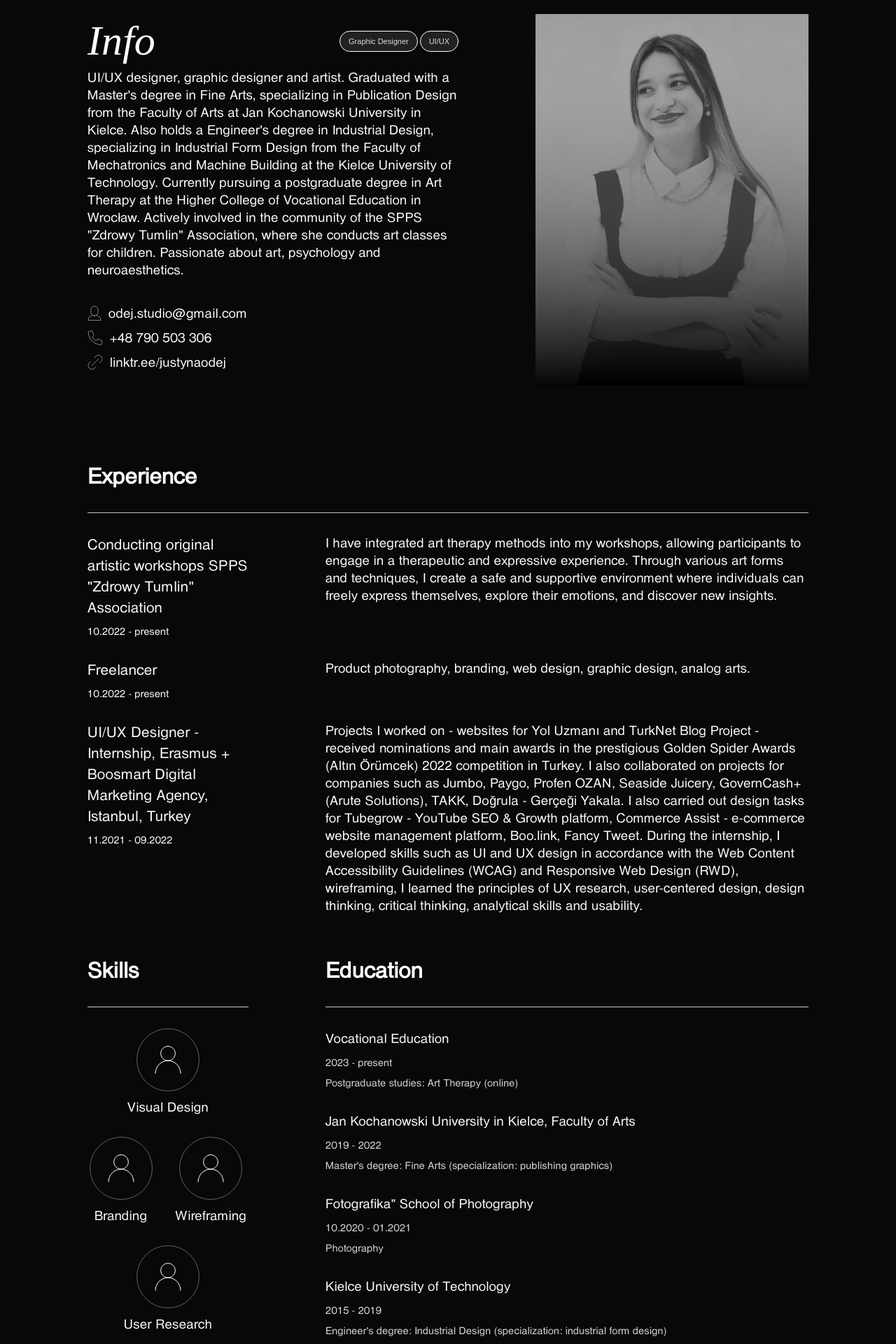
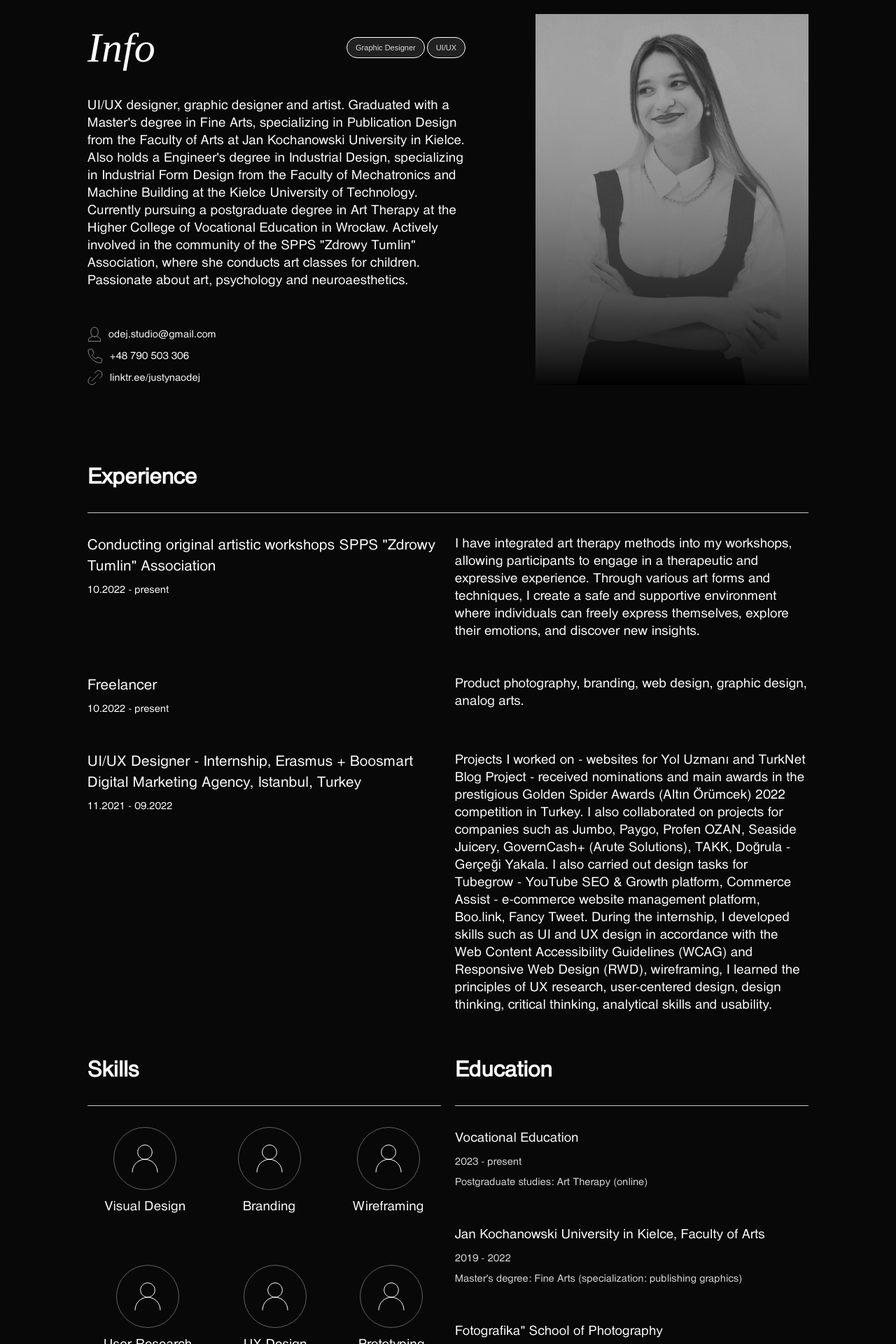
Before and after one commit to bartlomiej-frak/portfolio-page, a React (Create React App) app: page /Info in a window 1280 px wide. Shown: the part 160-2080 px from the top of the page at 70% size. Built offline with nearby package versions, Linux system fonts and the light colour scheme.

Commit message:
first-stage-all-done

```diff
--- a/src/content/CertificationsRender.jsx
+++ b/src/content/CertificationsRender.jsx
@@ -1,6 +1,6 @@
 function CertificationsRender() {
     return (
-        <div className="resume__section certifications">
+        <div className="section certifications">
             <div>
                 <h2>Graphic Design Foundations: Layout and Composition</h2>
                 <p>LinkedIn, apr 2023</p>
--- a/src/content/EducationRender.jsx
+++ b/src/content/EducationRender.jsx
@@ -1,6 +1,6 @@
 function EducationRender() {
     return (
-        <div className="resume__section edu">
+        <div className="section edu">
             <div>
                 <h2>Vocational Education</h2>
                 <p>2023 - present</p>
--- a/src/content/ExpRender.jsx
+++ b/src/content/ExpRender.jsx
@@ -1,7 +1,7 @@
 function ExpRender() {
     return (
-        <div className="resume__section exp">
-            <div className="exp__row">
+        <div className="section exp">
+            <div className="row">
                 <div>
                     <h2>Conducting original artistic workshops SPPS "Zdrowy Tumlin" Association</h2>
                     <p>10.2022 - present</p>
@@ -13,14 +13,14 @@ function ExpRender() {
                     freely express themselves, explore their emotions, and discover new insights.
                 </p>
             </div>
-            <div className="exp__row">
+            <div className="row">
                 <div>
                     <h2>Freelancer</h2>
                     <p>10.2022 - present</p>
                 </div>
                 <p>Product photography, branding, web design, graphic design, analog arts.</p>
             </div>
-            <div className="exp__row">
+            <div className="row">
                 <div>
                     <h2>
                         UI/UX Designer - Internship, Erasmus + Boosmart Digital Marketing Agency,
--- a/src/content/SkillsRender.jsx
+++ b/src/content/SkillsRender.jsx
@@ -1,6 +1,6 @@
 function SkillsRender() {
     return (
-        <div className="resume__section skills">
+        <div className="section skills">
             <div>
                 <img src="assets/iconui.svg" alt="visual_design" />
                 <p>Visual Design</p>
@@ -25,7 +25,7 @@ function SkillsRender() {
                 <img src="assets/iconui.svg" alt="visual_design" />
                 <p>Prototyping</p>
             </div>
-            <p>
+            <p className="other">
                 <span>Other:</span> teamwork; attention to detail; quick problem-solving and
                 decision-making; good work organization; project management;
             </p>
--- a/src/content/TollsRender.jsx
+++ b/src/content/TollsRender.jsx
@@ -18,7 +18,7 @@ function TollsRender() {
         return <Button key={tag} tag={tag} secondary />;
     });
 
-    return <div className="resume__section tolls">{renderTags}</div>;
+    return <div className="section tolls">{renderTags}</div>;
 }
 
 export default TollsRender;
--- a/src/pages/Info.jsx
+++ b/src/pages/Info.jsx
@@ -43,15 +43,15 @@ function Info() {
         <>
             <Navigation />
             <div className="info">
-                <section className="about">
-                    <div className="about__header">
+                <section className="info__intro">
+                    <div className="header">
                         <h1>Info</h1>
                         <div>
                             <Button tag="Graphic Designer" primary />
                             <Button tag="UI/UX" primary />
                         </div>
                     </div>
-                    <p className="about__description">
+                    <p className="description">
                         UI/UX designer, graphic designer and artist. Graduated with a Master's
                         degree in Fine Arts, specializing in Publication Design from the Faculty of
                         Arts at Jan Kochanowski University in Kielce. Also holds a Engineer's degree
@@ -62,7 +62,7 @@ function Info() {
                         community of the SPPS "Zdrowy Tumlin" Association, where she conducts art
                         classes for children. Passionate about art, psychology and neuroaesthetics.
                     </p>
-                    <div className="about__contact">
+                    <div className="contact">
                         <div>
                             <img src="assets/email.svg" alt="email" />
                             <p>odej.studio@gmail.com</p>
@@ -76,13 +76,13 @@ function Info() {
                             <p>linktr.ee/justynaodej</p>
                         </div>
                     </div>
-                    <img className="about__author" src="assets/picture.png" alt="author" />
+                    <img className="author" src="assets/picture.png" alt="author" />
                 </section>
-                <div className="resume resume--mobile">
+                <div className="info__resume info__resume--mobile">
                     <Accordion items={items} />
                 </div>
-                <div className="resume resume--desktop">
-                    <div className="resume__experience">
+                <div className="info__resume info__resume--desktop">
+                    <div>
                         <h1>Experience</h1>
                         <ExpRender />
                     </div>
--- a/src/styles/Global.scss
+++ b/src/styles/Global.scss
@@ -32,3 +32,4 @@ html {
 @import './components-styles/MobileMenu-styles.scss';
 @import './components-styles/Navigation-styles.scss';
 @import './components-styles/Cardlist-styles.scss';
+@import './components-styles/Accordion-styles.scss';
--- a/src/styles/Info.scss
+++ b/src/styles/Info.scss
@@ -2,13 +2,12 @@
     margin: 80px auto 0;
     padding: 30px 14px;
     color: $tertiary-color;
-}
 
-.about {
+    &__intro {
         display: flex;
         flex-direction: column;
 
-    &__header {
+        .header {
             order: -2;
             display: flex;
             justify-content: space-between;
@@ -28,18 +27,18 @@
             }
         }
 
-    &__author {
+        .author {
             order: -1;
             margin: 30px 0;
             background: linear-gradient(1.01deg, #000000 -5.06%, rgba(255, 255, 255, 0) 214.7%);
         }
 
-    &__description {
+        .description {
             font-size: 1.8rem;
             line-height: 25px;
         }
 
-    &__contact {
+        .contact {
             display: flex;
             flex-direction: column;
             margin: 20px 0;
@@ -50,35 +49,21 @@
                 align-items: center;
                 gap: 10px;
             }
-    }
-}
-
-//ACCORDION COMPONENT
-.accordion {
-    display: flex;
-    flex-direction: column;
-
-    &__label {
-        display: flex;
-        justify-content: space-between;
-        align-items: center;
-        padding: 10px 0 25px;
-        border-bottom: 1px solid $secondary-color;
 
             p {
-            font-size: 3rem;
+                font-size: 1.8rem;
             }
         }
     }
 
-.resume {
+    &__resume {
         margin: 30px 0 70px;
 
         &--desktop {
             display: none;
         }
 
-    &__section {
+        .section {
             display: flex;
             flex-direction: column;
             gap: 30px;
@@ -162,27 +147,39 @@
             gap: 15px;
         }
     }
+}
 
-@media (min-width: 1140px) {
+@media (min-width: 768px) {
+    .info {
+        padding: 30px 60px;
+    }
+}
+
+@media (min-width: 992px) {
     .info {
         max-width: 1440px;
-        padding: 100px 125px 60px;
-    }
+        padding: 100px 60px 60px;
 
-    .about {
+        &__intro {
             display: grid;
-        grid-template-columns: 1fr 390px;
-        column-gap: 110px;
+            grid-template-columns: repeat(2, 1fr);
+            column-gap: 20px;
             margin-bottom: 80px;
 
-        &__header {
+            .header {
                 order: -2;
                 display: flex;
                 justify-content: space-between;
                 align-items: center;
             }
 
-        &__author {
+            .description {
+                font-size: 1.4rem;
+                line-height: 2rem;
+            }
+
+            .author {
+                justify-self: flex-end;
                 grid-row: 1/4;
                 grid-column: 2/3;
                 width: 390px;
@@ -191,25 +188,25 @@
                 background: linear-gradient(1.01deg, #000000 -5.06%, rgba(255, 255, 255, 0) 214.7%);
             }
 
-        &__contact {
+            .contact {
                 align-self: flex-end;
-            font-size: 1.8rem;
+                margin: 0;
+
+                p {
+                    font-size: 1.4rem;
+                }
             }
         }
 
-    .resume {
-        display: grid;
-        grid-template-columns: 1fr 690px;
-        column-gap: 110px;
-        margin: 30px 0 70px;
-
+        &__resume {
             &--mobile {
                 display: none;
             }
 
-        &--desktop {
             display: grid;
-        }
+            grid-template-columns: repeat(2, 1fr);
+            column-gap: 20px;
+            margin: 30px 0 70px;
 
             h1 {
                 font-size: 3rem;
@@ -217,22 +214,27 @@
                 border-bottom: 1px solid #c6c6c6;
             }
 
-        &__experience {
+            div:nth-child(1) {
                 grid-column: 1 / 3;
             }
 
-        &__section {
+            .section {
                 display: flex;
                 flex-direction: column;
-            gap: 30px;
+                gap: 50px;
                 margin: 30px 0;
             }
 
             .exp {
-            &__row {
+                div.row {
                     display: grid;
-                grid-template-columns: 1fr 690px;
-                column-gap: 110px;
+                    grid-template-columns: repeat(2, 1fr);
+                    justify-items: flex-start;
+                    column-gap: 20px;
+
+                    div {
+                        grid-column: 1 / 2;
+                    }
                 }
 
                 h2 + p {
@@ -253,8 +255,15 @@
             }
 
             .skills {
-            div + p {
-                margin-top: 80px;
+                flex-direction: row;
+                justify-content: space-evenly;
+                height: calc(100% - 163px);
+
+                p.other {
+                    align-self: flex-end;
+                    font-size: 1.8rem;
+                    line-height: 2.5rem;
+                    width: 100%;
                 }
 
                 img {
@@ -264,8 +273,79 @@
             }
 
             .tolls {
-            width: 500px;
+                display: flex;
+                flex-direction: row;
                 gap: 10px 5px;
             }
         }
     }
+}
+
+@media (min-width: 1200px) {
+    .info {
+        padding: 100px 125px 60px;
+
+        &__intro {
+            grid-template-columns: 1fr 390px;
+            column-gap: 100px;
+
+            .description {
+                margin-top: 20px;
+                font-size: 1.8rem;
+                line-height: 2.5rem;
+            }
+
+            .contact {
+                align-self: flex-end;
+                margin: 0;
+
+                p {
+                    font-size: 1.4rem;
+                }
+            }
+        }
+    }
+}
+
+@media (min-width: 1440px) {
+    .info {
+        padding: 100px 0 60px;
+
+        &__intro {
+            column-gap: 110px;
+
+            .contact {
+                align-self: flex-end;
+                margin: 0;
+
+                p {
+                    font-size: 1.8rem;
+                }
+            }
+        }
+
+        &__resume {
+            &--mobile {
+                display: none;
+            }
+
+            grid-template-columns: 1fr 690px;
+            column-gap: 110px;
+
+            .exp {
+                div.row {
+                    display: grid;
+                    grid-template-columns: 1fr 690px;
+                    column-gap: 110px;
+                }
+            }
+
+            .skills {
+                flex-direction: row;
+                justify-content: center;
+                gap: 70px;
+                height: calc(100% - 163px);
+            }
+        }
+    }
+}
--- a/src/styles/components-styles/Footer-styles.scss
+++ b/src/styles/components-styles/Footer-styles.scss
@@ -122,7 +122,7 @@ $links_transition: 0.3s;
     }
 }
 
-@media (min-width: 1200px) {
+@media (min-width: 1440px) {
     .footer {
         padding: 40px 0;
     }
```
Also changed, not shown: src/styles/components-styles/Accordion-styles.scss (added, +16 -0 lines), src/styles/components-styles/Navigation-styles.scss (+8 -0 lines). Lines whose indentation alone changed are shown as unchanged.
